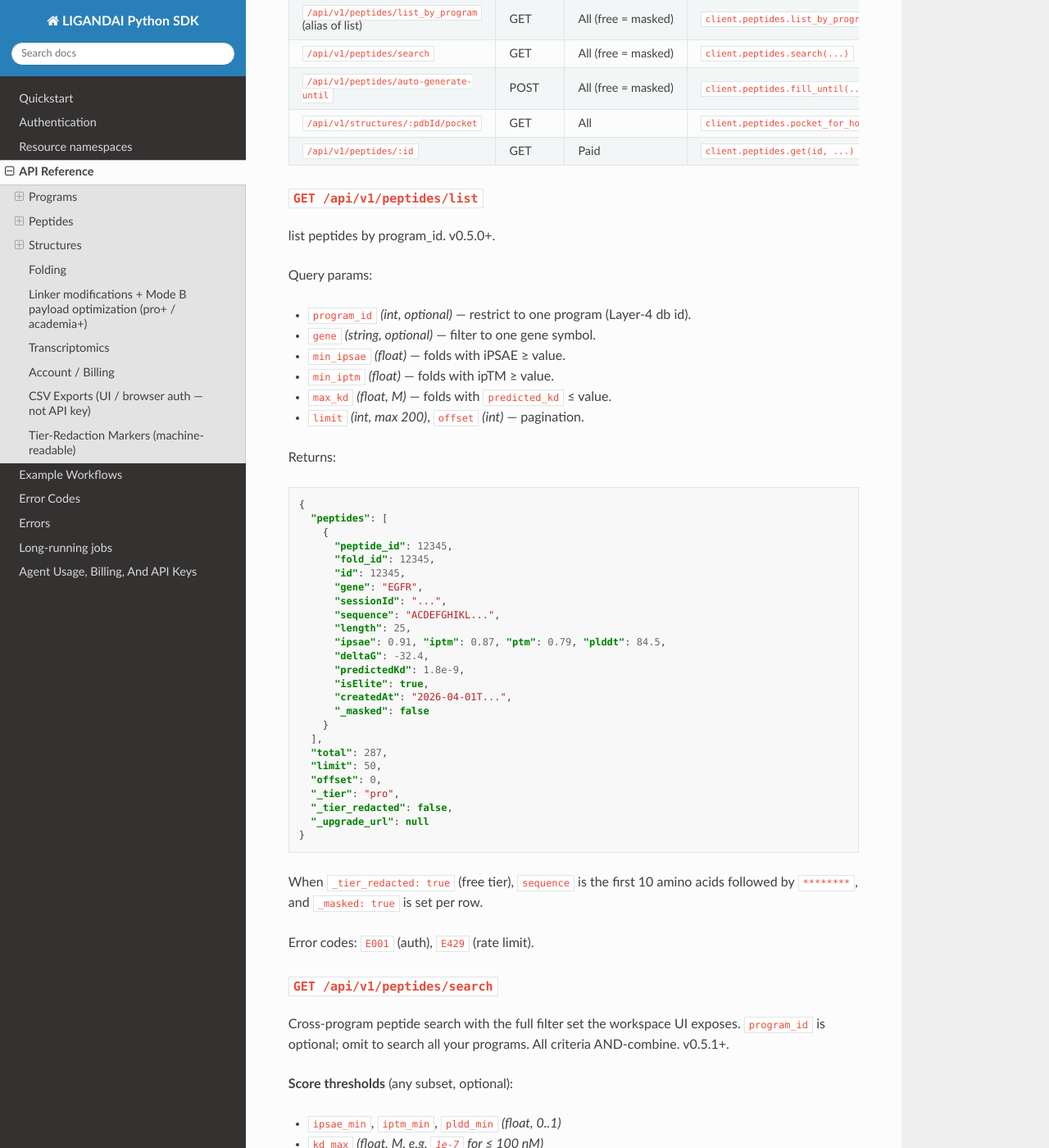
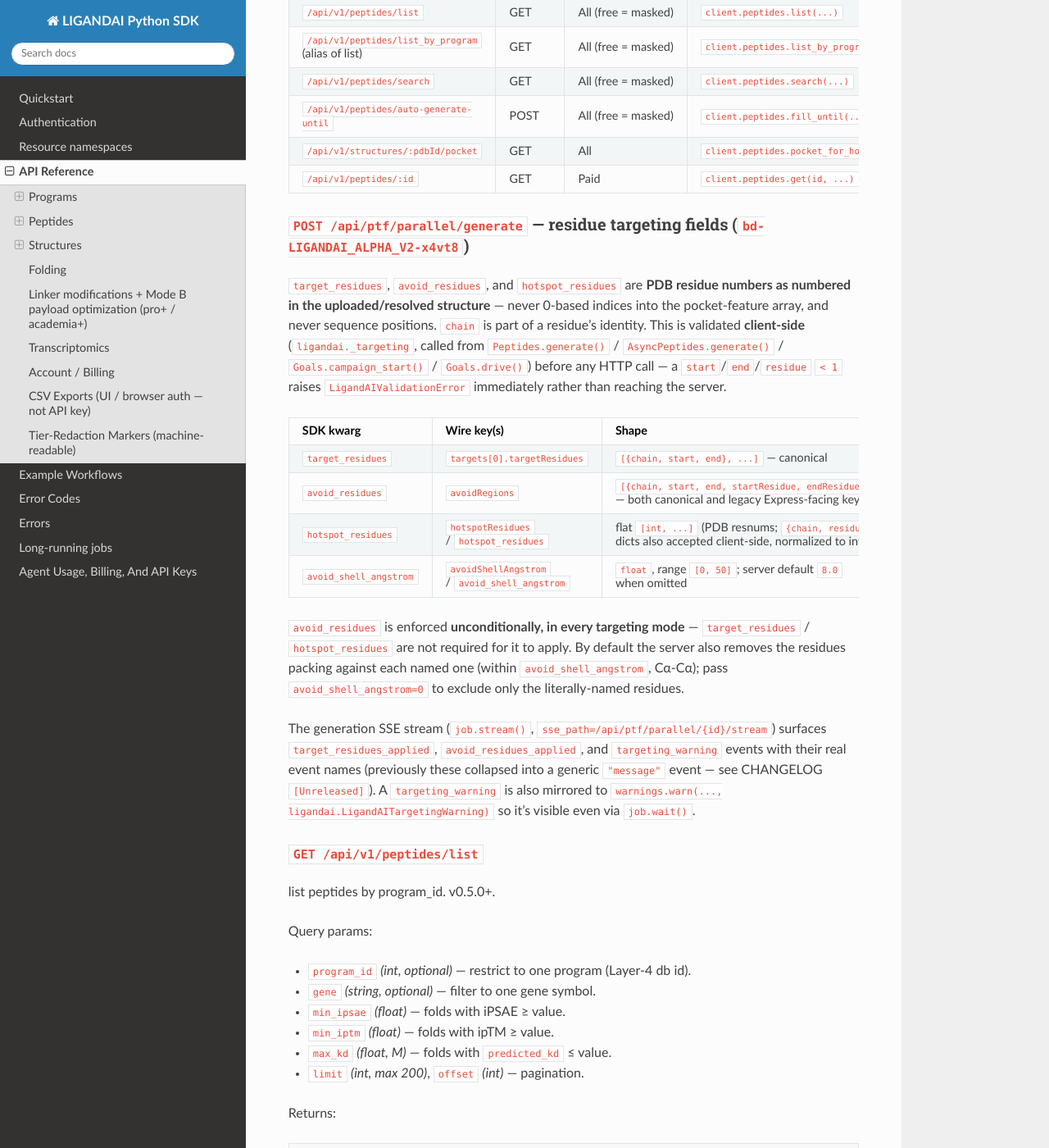
Before and after one commit to Ligandal-Inc/LigandAI-Official-SDK, a Sphinx documentation site: the page built from docs/api_reference.md, in a window 1280 px wide and 1400 px high, scrolled down 1764 px. Shown: the whole window at 82% size. Built offline with Sphinx 7.4.7 and the Read the Docs theme 3.1.0, drawn with Linux system fonts in a browser that asks for light colours; pages that are not in the unit, such as notebooks, are missing from menus; some of the changed text lies outside the part shown.

Commit message:
docs(sdk): PDB-numbering rule, avoid_shell_angstrom, hotspot_residues, transport hardening [bd-LIGANDAI_ALPHA_V2-x4vt8]
README.md: new "target_residues / avoid_residues / hotspot_residues are PDB
residue numbers" subsection under Pocket-targeted generation, with the
client-side validation error example; Errors section gains
LigandAIConnectionError/LigandAITargetingWarning; Retry & Rate Limiting
section documents jitter, Retry-After honouring, the idempotency_key= POST
policy, and connect_timeout=.

docs/api_reference.md: new POST /api/ptf/parallel/generate row + a dedicated
section documenting the SDK-kwarg -> wire-key mapping for all four targeting
fields and the SSE events they emit.

CHANGELOG.md: [Unreleased] section (no version bump) covering every user-
visible change in this bead -- validation, avoid_shell_angstrom,
hotspot_residues, the avoidRegions wire-shape fix, the SSE event-name fix,
targeting_warning dual-channel, new typed shapes/exceptions, and the
transport hardening audit.

```diff
--- a/docs/api_reference.md
+++ b/docs/api_reference.md
@@ -71,6 +71,7 @@ Error codes: `E001`, `404` (program not found).
 
 | Endpoint | Method | Tier | SDK |
 |----------|--------|------|-----|
+| `/api/ptf/parallel/generate` | POST | All (limits vary) | `client.peptides.generate(...)` |
 | `/api/v1/peptides/by-gene` | GET | Paid | `client.peptides.by_gene(...)` |
 | `/api/v1/peptides/list` | GET | All (free = masked) | `client.peptides.list(...)` |
 | `/api/v1/peptides/list_by_program` (alias of list) | GET | All (free = masked) | `client.peptides.list_by_program(...)` |
@@ -78,6 +79,37 @@ Error codes: `E001`, `404` (program not found).
 | `/api/v1/peptides/auto-generate-until` | POST | All (free = masked) | `client.peptides.fill_until(...)` |
 | `/api/v1/structures/:pdbId/pocket` | GET | All | `client.peptides.pocket_for_hotspots(...)` |
 | `/api/v1/peptides/:id` | GET | Paid | `client.peptides.get(id, ...)` |
+
+### `POST /api/ptf/parallel/generate` — residue targeting fields (`bd-LIGANDAI_ALPHA_V2-x4vt8`)
+
+`target_residues`, `avoid_residues`, and `hotspot_residues` are **PDB residue
+numbers as numbered in the uploaded/resolved structure** — never 0-based
+indices into the pocket-feature array, and never sequence positions.
+`chain` is part of a residue's identity. This is validated **client-side**
+(`ligandai._targeting`, called from `Peptides.generate()` /
+`AsyncPeptides.generate()` / `Goals.campaign_start()` / `Goals.drive()`)
+before any HTTP call — a `start`/`end`/`residue` `< 1` raises
+`LigandAIValidationError` immediately rather than reaching the server.
+
+| SDK kwarg | Wire key(s) | Shape |
+|---|---|---|
+| `target_residues` | `targets[0].targetResidues` | `[{chain, start, end}, ...]` — canonical |
+| `avoid_residues` | `avoidRegions` | `[{chain, start, end, startResidue, endResidue}, ...]` — both canonical and legacy Express-facing keys are sent |
+| `hotspot_residues` | `hotspotResidues` / `hotspot_residues` | flat `[int, ...]` (PDB resnums; `{chain, residue}` dicts also accepted client-side, normalized to ints) |
+| `avoid_shell_angstrom` | `avoidShellAngstrom` / `avoid_shell_angstrom` | `float`, range `[0, 50]`; server default `8.0` when omitted |
+
+`avoid_residues` is enforced **unconditionally, in every targeting mode** —
+`target_residues` / `hotspot_residues` are not required for it to apply. By
+default the server also removes the residues packing against each named one
+(within `avoid_shell_angstrom`, Cα-Cα); pass `avoid_shell_angstrom=0` to
+exclude only the literally-named residues.
+
+The generation SSE stream (`job.stream()`, `sse_path=/api/ptf/parallel/{id}/stream`)
+surfaces `target_residues_applied`, `avoid_residues_applied`, and
+`targeting_warning` events with their real event names (previously these
+collapsed into a generic `"message"` event — see CHANGELOG `[Unreleased]`). A
+`targeting_warning` is also mirrored to `warnings.warn(...,
+ligandai.LigandAITargetingWarning)` so it's visible even via `job.wait()`.
 
 ### `GET /api/v1/peptides/list`
 
```
Also changed, not shown: CHANGELOG.md (+90 -0 lines), README.md (+87 -4 lines).
